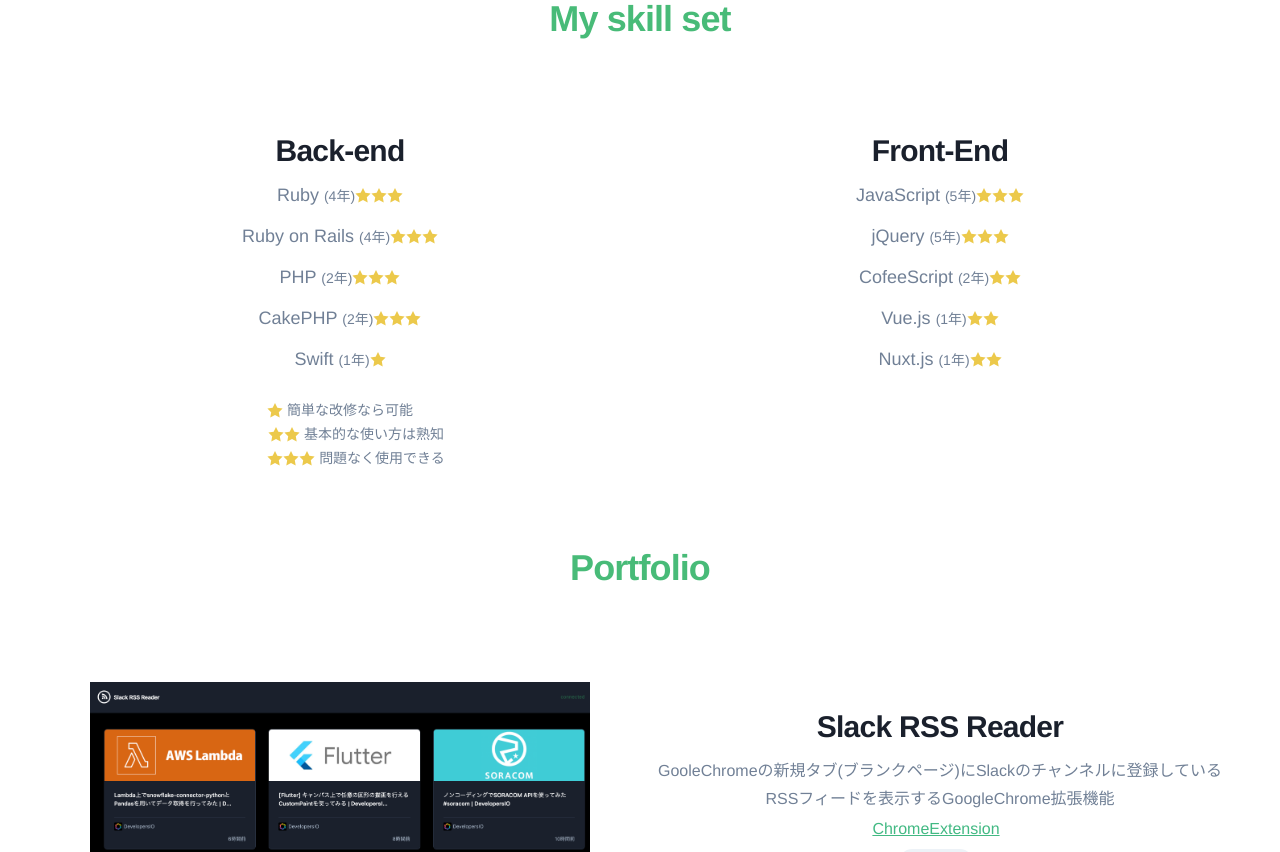
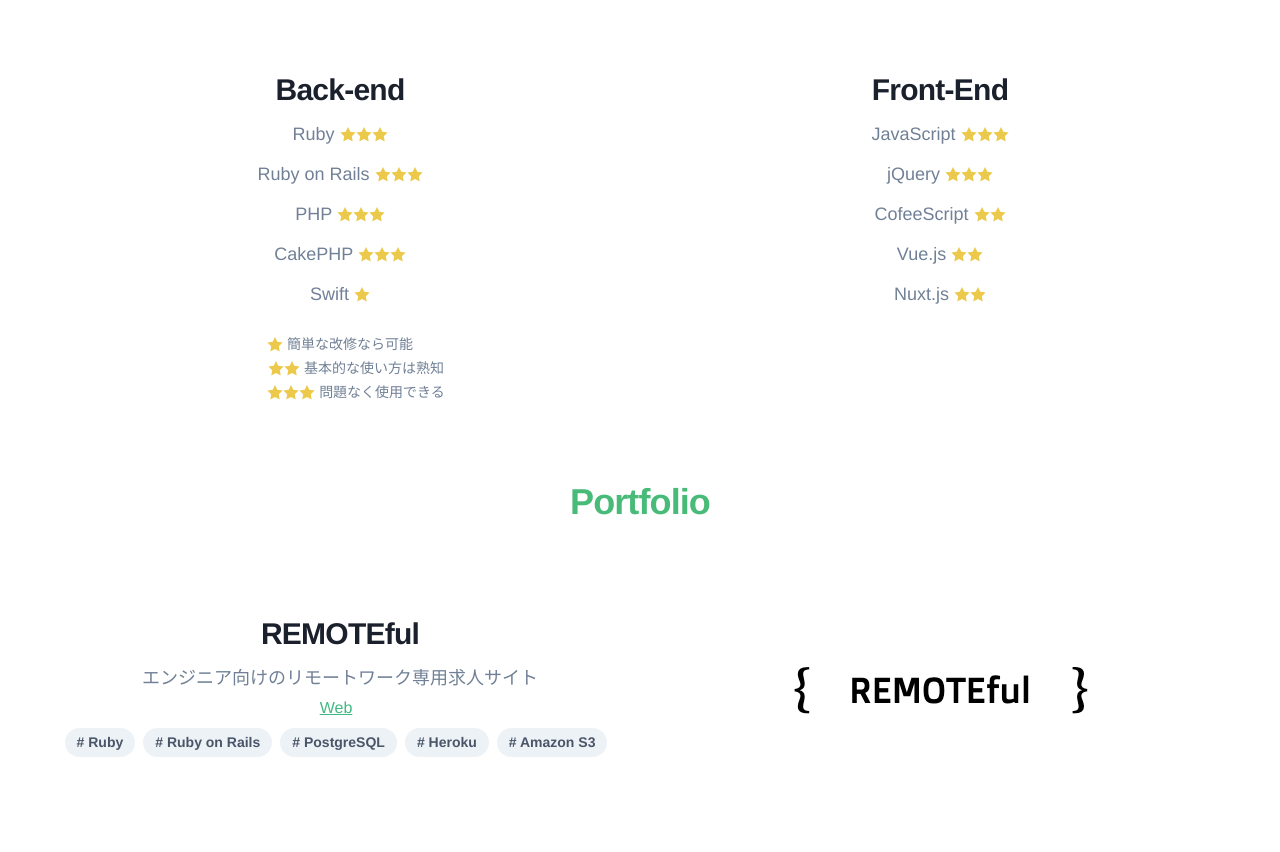
Before and after one commit to ryy/portfolio, a Vue app: page / in a window 1280 px wide. Shown: the part 880-1732 px from the top of the page. Built offline with nearby package versions, Linux system fonts and the light colour scheme.

Commit message:
Add portfolio remoteful

```diff
--- a/public/index.html
+++ b/public/index.html
@@ -36,14 +36,11 @@
             Contact
           </a>
         </div>
-        <div>
+      </div>
+      <div class="navbar-end">
+        <div class="navbar-item">
           <a href="https://github.com/ryy" target="_blank" class="lg:ml-4 flex items-center justify-start lg:mb-0 mb-4 pointer-cursor">
             <img class="bg-white rounded-full w-10 h-10 border-2 border-transparent hover:border-indigo-400" src="/github-logo.svg" alt="github-logo">
-          </a>
-        </div>
-        <div>
-          <a href="https://gitlab.com/naruse19910801" target="_blank" class="lg:ml-4 flex items-center justify-start lg:mb-0 mb-4 pointer-cursor">
-            <img class="bg-white rounded-full w-10 h-10 border-2 border-transparent hover:border-indigo-400" src="/gitlab-icon-rgb.svg" alt="gitlab-logo">
           </a>
         </div>
       </div>
--- a/src/components/HelloWorld.vue
+++ b/src/components/HelloWorld.vue
@@ -22,11 +22,11 @@
               </h4>
               <ul class="mt-3 text-lg leading-7 text-gray-600 list-disc list-inside">
                 <li>
-                  フリーランスとして活動しているWebエンジニアです。
+                  フリーランスエンジニアです。
                   <br>
                   学生時代にネットゲームをきっかけにPCに1日中触れる日々を過ごしていました。
                   <br>
-                  就職はITとは無縁の職に就くも、エンジニアとして働きたいという思いが強く、システム開発会社に転職し、1年後にフリーランスとして独立し5年目を迎えます。
+                  就職ではITとは無縁の職に就くも、エンジニアとして働きたいという思いが強く、システム開発会社に転職し、そこから1年後にフリーランスとして独立し(2021年現在)7年目を迎えます。
                   <br>
                   主にWeb系の案件をメインに携わっています。
                   <br>
@@ -54,32 +54,32 @@
                   Back-end
                 </h4>
                 <p class="mt-3 text-lg leading-7 text-gray-600">
-                  Ruby <span class="text-sm">(4年)</span>
+                  Ruby
                   <svg class="h-4 w-4 text-yellow-500 inline" fill="currentColor" xmlns="http://www.w3.org/2000/svg" viewBox="0 0 20 20"><path d="M10 15l-5.878 3.09 1.123-6.545L.489 6.91l6.572-.955L10 0l2.939 5.955 6.572.955-4.756 4.635 1.123 6.545z"/></svg>
                   <svg class="h-4 w-4 text-yellow-500 inline" fill="currentColor" xmlns="http://www.w3.org/2000/svg" viewBox="0 0 20 20"><path d="M10 15l-5.878 3.09 1.123-6.545L.489 6.91l6.572-.955L10 0l2.939 5.955 6.572.955-4.756 4.635 1.123 6.545z"/></svg>
                   <svg class="h-4 w-4 text-yellow-500 inline" fill="currentColor" xmlns="http://www.w3.org/2000/svg" viewBox="0 0 20 20"><path d="M10 15l-5.878 3.09 1.123-6.545L.489 6.91l6.572-.955L10 0l2.939 5.955 6.572.955-4.756 4.635 1.123 6.545z"/></svg>
                 </p>
 
                 <p class="mt-3 text-lg leading-7 text-gray-600">
-                  Ruby on Rails <span class="text-sm">(4年)</span>
+                  Ruby on Rails
                   <svg class="h-4 w-4 text-yellow-500 inline" fill="currentColor" xmlns="http://www.w3.org/2000/svg" viewBox="0 0 20 20"><path d="M10 15l-5.878 3.09 1.123-6.545L.489 6.91l6.572-.955L10 0l2.939 5.955 6.572.955-4.756 4.635 1.123 6.545z"/></svg>
                   <svg class="h-4 w-4 text-yellow-500 inline" fill="currentColor" xmlns="http://www.w3.org/2000/svg" viewBox="0 0 20 20"><path d="M10 15l-5.878 3.09 1.123-6.545L.489 6.91l6.572-.955L10 0l2.939 5.955 6.572.955-4.756 4.635 1.123 6.545z"/></svg>
                   <svg class="h-4 w-4 text-yellow-500 inline" fill="currentColor" xmlns="http://www.w3.org/2000/svg" viewBox="0 0 20 20"><path d="M10 15l-5.878 3.09 1.123-6.545L.489 6.91l6.572-.955L10 0l2.939 5.955 6.572.955-4.756 4.635 1.123 6.545z"/></svg>
                 </p>
                 <p class="mt-3 text-lg leading-7 text-gray-600">
-                  PHP <span class="text-sm">(2年)</span>
+                  PHP
                   <svg class="h-4 w-4 text-yellow-500 inline" fill="currentColor" xmlns="http://www.w3.org/2000/svg" viewBox="0 0 20 20"><path d="M10 15l-5.878 3.09 1.123-6.545L.489 6.91l6.572-.955L10 0l2.939 5.955 6.572.955-4.756 4.635 1.123 6.545z"/></svg>
                   <svg class="h-4 w-4 text-yellow-500 inline" fill="currentColor" xmlns="http://www.w3.org/2000/svg" viewBox="0 0 20 20"><path d="M10 15l-5.878 3.09 1.123-6.545L.489 6.91l6.572-.955L10 0l2.939 5.955 6.572.955-4.756 4.635 1.123 6.545z"/></svg>
                   <svg class="h-4 w-4 text-yellow-500 inline" fill="currentColor" xmlns="http://www.w3.org/2000/svg" viewBox="0 0 20 20"><path d="M10 15l-5.878 3.09 1.123-6.545L.489 6.91l6.572-.955L10 0l2.939 5.955 6.572.955-4.756 4.635 1.123 6.545z"/></svg>
                 </p>
                 <p class="mt-3 text-lg leading-7 text-gray-600">
-                  CakePHP <span class="text-sm">(2年)</span>
+                  CakePHP
                   <svg class="h-4 w-4 text-yellow-500 inline" fill="currentColor" xmlns="http://www.w3.org/2000/svg" viewBox="0 0 20 20"><path d="M10 15l-5.878 3.09 1.123-6.545L.489 6.91l6.572-.955L10 0l2.939 5.955 6.572.955-4.756 4.635 1.123 6.545z"/></svg>
                   <svg class="h-4 w-4 text-yellow-500 inline" fill="currentColor" xmlns="http://www.w3.org/2000/svg" viewBox="0 0 20 20"><path d="M10 15l-5.878 3.09 1.123-6.545L.489 6.91l6.572-.955L10 0l2.939 5.955 6.572.955-4.756 4.635 1.123 6.545z"/></svg>
                   <svg class="h-4 w-4 text-yellow-500 inline" fill="currentColor" xmlns="http://www.w3.org/2000/svg" viewBox="0 0 20 20"><path d="M10 15l-5.878 3.09 1.123-6.545L.489 6.91l6.572-.955L10 0l2.939 5.955 6.572.955-4.756 4.635 1.123 6.545z"/></svg>
                 </p>
                 <p class="mt-3 text-lg leading-7 text-gray-600">
-                  Swift <span class="text-sm">(1年)</span>
+                  Swift
                   <svg class="h-4 w-4 text-yellow-500 inline" fill="currentColor" xmlns="http://www.w3.org/2000/svg" viewBox="0 0 20 20"><path d="M10 15l-5.878 3.09 1.123-6.545L.489 6.91l6.572-.955L10 0l2.939 5.955 6.572.955-4.756 4.635 1.123 6.545z"/></svg>
                 </p>
               </div>
@@ -88,29 +88,29 @@
                   Front-End
                 </h4>
                 <p class="mt-3 text-lg leading-7 text-gray-600">
-                  JavaScript <span class="text-sm">(5年)</span>
+                  JavaScript
                   <svg class="h-4 w-4 text-yellow-500 inline" fill="currentColor" xmlns="http://www.w3.org/2000/svg" viewBox="0 0 20 20"><path d="M10 15l-5.878 3.09 1.123-6.545L.489 6.91l6.572-.955L10 0l2.939 5.955 6.572.955-4.756 4.635 1.123 6.545z"/></svg>
                   <svg class="h-4 w-4 text-yellow-500 inline" fill="currentColor" xmlns="http://www.w3.org/2000/svg" viewBox="0 0 20 20"><path d="M10 15l-5.878 3.09 1.123-6.545L.489 6.91l6.572-.955L10 0l2.939 5.955 6.572.955-4.756 4.635 1.123 6.545z"/></svg>
                   <svg class="h-4 w-4 text-yellow-500 inline" fill="currentColor" xmlns="http://www.w3.org/2000/svg" viewBox="0 0 20 20"><path d="M10 15l-5.878 3.09 1.123-6.545L.489 6.91l6.572-.955L10 0l2.939 5.955 6.572.955-4.756 4.635 1.123 6.545z"/></svg>
                 </p>
                 <p class="mt-3 text-lg leading-7 text-gray-600">
-                  jQuery <span class="text-sm">(5年)</span>
+                  jQuery
                   <svg class="h-4 w-4 text-yellow-500 inline" fill="currentColor" xmlns="http://www.w3.org/2000/svg" viewBox="0 0 20 20"><path d="M10 15l-5.878 3.09 1.123-6.545L.489 6.91l6.572-.955L10 0l2.939 5.955 6.572.955-4.756 4.635 1.123 6.545z"/></svg>
                   <svg class="h-4 w-4 text-yellow-500 inline" fill="currentColor" xmlns="http://www.w3.org/2000/svg" viewBox="0 0 20 20"><path d="M10 15l-5.878 3.09 1.123-6.545L.489 6.91l6.572-.955L10 0l2.939 5.955 6.572.955-4.756 4.635 1.123 6.545z"/></svg>
                   <svg class="h-4 w-4 text-yellow-500 inline" fill="currentColor" xmlns="http://www.w3.org/2000/svg" viewBox="0 0 20 20"><path d="M10 15l-5.878 3.09 1.123-6.545L.489 6.91l6.572-.955L10 0l2.939 5.955 6.572.955-4.756 4.635 1.123 6.545z"/></svg>
                 </p>
                 <p class="mt-3 text-lg leading-7 text-gray-600">
-                  CofeeScript <span class="text-sm">(2年)</span>
+                  CofeeScript
                   <svg class="h-4 w-4 text-yellow-500 inline" fill="currentColor" xmlns="http://www.w3.org/2000/svg" viewBox="0 0 20 20"><path d="M10 15l-5.878 3.09 1.123-6.545L.489 6.91l6.572-.955L10 0l2.939 5.955 6.572.955-4.756 4.635 1.123 6.545z"/></svg>
                   <svg class="h-4 w-4 text-yellow-500 inline" fill="currentColor" xmlns="http://www.w3.org/2000/svg" viewBox="0 0 20 20"><path d="M10 15l-5.878 3.09 1.123-6.545L.489 6.91l6.572-.955L10 0l2.939 5.955 6.572.955-4.756 4.635 1.123 6.545z"/></svg>
                 </p>
                 <p class="mt-3 text-lg leading-7 text-gray-600">
-                  Vue.js <span class="text-sm">(1年)</span>
+                  Vue.js
                   <svg class="h-4 w-4 text-yellow-500 inline" fill="currentColor" xmlns="http://www.w3.org/2000/svg" viewBox="0 0 20 20"><path d="M10 15l-5.878 3.09 1.123-6.545L.489 6.91l6.572-.955L10 0l2.939 5.955 6.572.955-4.756 4.635 1.123 6.545z"/></svg>
                   <svg class="h-4 w-4 text-yellow-500 inline" fill="currentColor" xmlns="http://www.w3.org/2000/svg" viewBox="0 0 20 20"><path d="M10 15l-5.878 3.09 1.123-6.545L.489 6.91l6.572-.955L10 0l2.939 5.955 6.572.955-4.756 4.635 1.123 6.545z"/></svg>
                 </p>
                 <p class="mt-3 text-lg leading-7 text-gray-600">
-                  Nuxt.js <span class="text-sm">(1年)</span>
+                  Nuxt.js
                   <svg class="h-4 w-4 text-yellow-500 inline" fill="currentColor" xmlns="http://www.w3.org/2000/svg" viewBox="0 0 20 20"><path d="M10 15l-5.878 3.09 1.123-6.545L.489 6.91l6.572-.955L10 0l2.939 5.955 6.572.955-4.756 4.635 1.123 6.545z"/></svg>
                   <svg class="h-4 w-4 text-yellow-500 inline" fill="currentColor" xmlns="http://www.w3.org/2000/svg" viewBox="0 0 20 20"><path d="M10 15l-5.878 3.09 1.123-6.545L.489 6.91l6.572-.955L10 0l2.939 5.955 6.572.955-4.756 4.635 1.123 6.545z"/></svg>
                 </p>
@@ -150,6 +150,31 @@
             <h2 class="text-2xl tracking-tight leading-10 font-extrabold text-gray-900 sm:text-5xl sm:leading-none md:text-4xl">
               <span class="text-green-500">Portfolio</span>
             </h2>
+          </div>
+
+          <div class="relative mt-12 sm:mt-16 lg:mt-24 lg:grid lg:grid-cols-2 lg:gap-8 lg:items-center">
+            <div class="relative">
+              <h4 class="text-2xl leading-8 font-extrabold text-gray-900 tracking-tight sm:text-3xl sm:leading-9">
+                REMOTEful
+              </h4>
+              <ul class="mt-3 text-lg leading-7 text-gray-600 list-disc list-inside">
+                <li>エンジニア向けのリモートワーク専用求人サイト</li>
+              </ul>
+              <div class="px-1 py-1">
+                <a href="https://remoteful.dev/" target="_blank" class="left-auto mr-2 underline">Web</a>
+              </div>
+              <div class="px-1 py-1">
+                <span class="inline-block bg-gray-200 rounded-full px-3 py-1 text-sm font-semibold text-gray-700 mr-2"># Ruby</span>
+                <span class="inline-block bg-gray-200 rounded-full px-3 py-1 text-sm font-semibold text-gray-700 mr-2"># Ruby on Rails</span>
+                <span class="inline-block bg-gray-200 rounded-full px-3 py-1 text-sm font-semibold text-gray-700 mr-2"># PostgreSQL</span>
+                <span class="inline-block bg-gray-200 rounded-full px-3 py-1 text-sm font-semibold text-gray-700 mr-2"># Heroku</span>
+                <span class="inline-block bg-gray-200 rounded-full px-3 py-1 text-sm font-semibold text-gray-700 mr-2"># Amazon S3</span>
+              </div>
+            </div>
+
+            <div class="mt-10 -mx-4 relative lg:mt-0">
+              <img class="relative mx-auto" src="../assets/remoteful.png" alt="">
+            </div>
           </div>
 
           <div class="relative mt-12 sm:mt-16 lg:mt-24">
```
Also changed, not shown: src/assets/remoteful.png (added), 1 other file (tests, documents, lock files or other folders).
